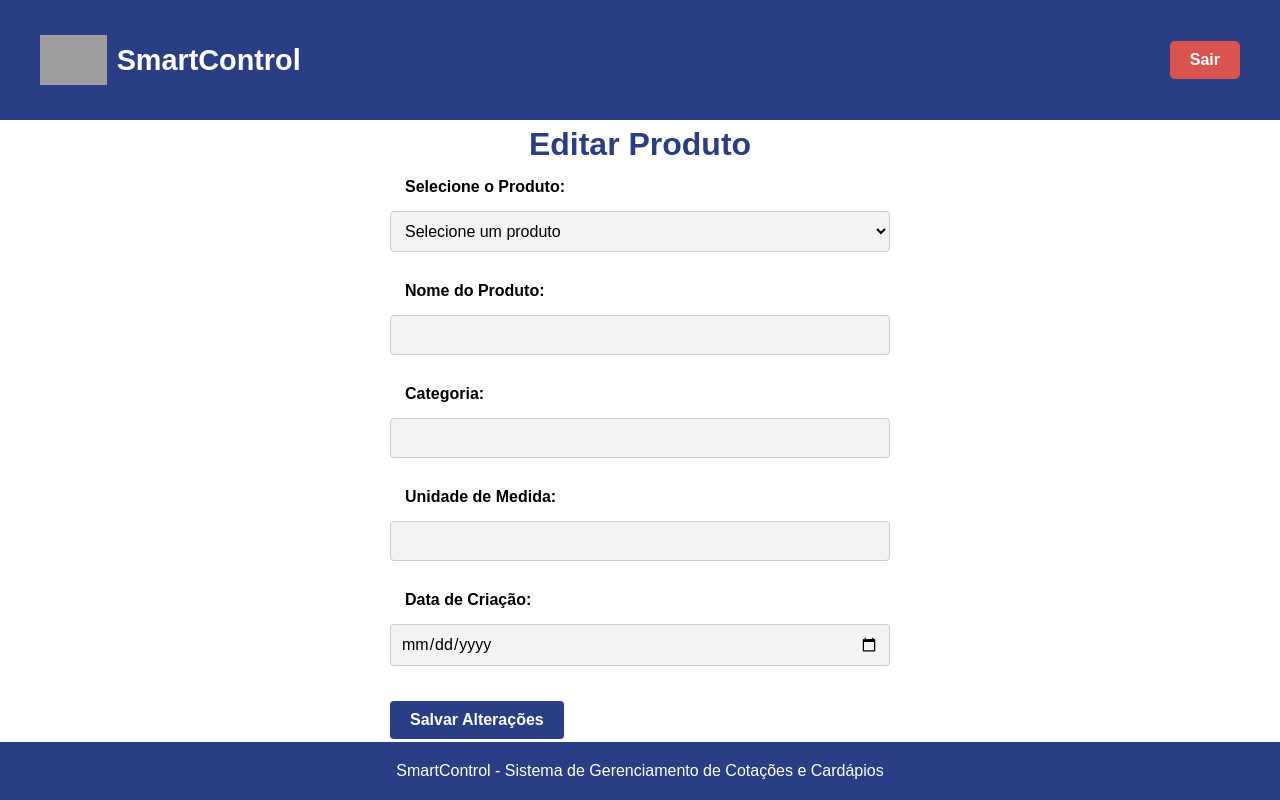
After one commit to Ma2903/APAE, a PHP site: page /produto/editarProduto/editProduto.php in a window 1280 px wide. The commit adds this page. Run offline with PHP 8.4, Linux system fonts and the light colour scheme; the template is opened without the code that fills it, so the values that code supplies are empty; grey boxes are pictures that could not be loaded.

Commit message:
Páginas de produto criadas e index.php criado!

```diff
--- a/assets/view/pages/global.css
+++ b/assets/view/pages/global.css
@@ -10,6 +10,66 @@
 body {
     background-color: #ffffff;
     height: 100vh;
+}
+
+header {
+    background-color: #2a3e85;
+    color: #fff;
+    padding: 10px 20px;
+    height: 15%;
+    width: 100%;
+    align-items: center;
+    display: flex;
+}
+
+.logo-container {
+    display: flex;
+    align-items: center;
+}
+
+.logo {
+    height: 50px;
+    width: auto;
+    margin-right: 10px; /* Espaço entre a logo e o nome do sistema */
+}
+
+.system-name {
+    font-size: 1.8rem;
+    font-weight: bold;
+    color: #ffffff; /* Cor do nome do sistema */
+}
+
+.user-info {
+    display: flex;
+    align-items: center;
+}
+
+.user-info span {
+    margin-right: 15px;
+    font-size: 1.2rem;
+    color: #fff;
+}
+
+.header-container {
+    width: 100%;
+    padding: 10px 20px;
+    display: flex;
+    align-items: center;
+    justify-content: space-between;
+}
+
+.logout-btn {
+    background-color: #d9534f; /* Vermelho */
+    color: white;
+    padding: 10px 20px;
+    text-decoration: none;
+    border-radius: 5px;
+    font-weight: bold;
+    transition: background-color 0.3s ease;
+}
+
+.logout-btn:hover {
+    background-color: #c9302c; /* Vermelho mais escuro */
 }
 
 /* Container principal para ambas as páginas */
@@ -218,3 +278,13 @@ input:focus{
     box-shadow: 0 0 5px rgba(42, 62, 133, 0.5); /* Sombra ao focar */
     outline: none; /* Remove o contorno padrão */
 }
+
+footer {
+    text-align: center;
+    padding: 20px; /* Aumenta a altura do footer */
+    background-color: #2a3e85; /* Cor azul */
+    color: #fff; /* Cor do texto branco para contraste */
+    width: 100%;
+    position: fixed;
+    bottom: 0;
+}
--- /dev/null
+++ b/assets/view/pages/produto/editarProduto/editProduto.php
@@ -0,0 +1,57 @@
+<!DOCTYPE html>
+<html lang="pt-BR">
+<head>
+    <meta charset="UTF-8">
+    <meta name="viewport" content="width=device-width, initial-scale=1.0">
+    <title>Editar Produto</title>
+    <link rel="stylesheet" href="style.css">
+</head>
+<body>
+<header>
+    <div class="header-container">
+        <div class="logo-container">
+            <img src="../../../../../src/logo0.jpg" alt="Logo do SmartControl" class="logo">
+            <h1 class="system-name">SmartControl</h1>
+        </div>
+        <div class="user-info">
+            <!-- <span><?php echo htmlspecialchars($user['nome']); ?></span> -->
+            <a href="logout.php" class="logout-btn">Sair</a>
+        </div>
+    </div>
+</header>
+<main>
+    <h1>Editar Produto</h1>
+    <form action="processaEdicao.php" method="post">
+        <div>
+            <label for="produto_id">Selecione o Produto:</label>
+            <select id="produto_id" name="produto_id" required onchange="fetchProductDetails(this.value)">
+                <option value="">Selecione um produto</option>
+
+            </select>
+        </div>
+        <div>
+            <label for="nome">Nome do Produto:</label>
+            <input type="text" id="nome" name="nome" required>
+        </div>
+        <div>
+            <label for="categoria">Categoria:</label>
+            <input type="text" id="categoria" name="categoria" required>
+        </div>
+        <div>
+            <label for="unidade_medida">Unidade de Medida:</label>
+            <input type="text" id="unidade_medida" name="unidade_medida" required>
+        </div>
+        <div>
+            <label for="data_criacao">Data de Criação:</label>
+            <input type="date" id="data_criacao" name="data_criacao" required>
+        </div>
+        <div>
+            <button type="submit">Salvar Alterações</button>
+        </div>
+    </form>
+</main>
+<footer>
+    <p>SmartControl - Sistema de Gerenciamento de Cotações e Cardápios</p>
+</footer>
+</body>
+</html>
--- /dev/null
+++ b/assets/view/pages/produto/editarProduto/style.css
@@ -0,0 +1,52 @@
+@import url('../../global.css');
+
+h1 {
+    color: #2a3e85;
+    text-align: center;
+}
+
+main {
+    display: flex;
+    justify-content: center;
+    align-items: center;
+    flex-direction: column;
+    height: 80%;
+}
+
+form {
+    margin-bottom: 15px;
+    max-width: 500px; /* Ajuste conforme necessário */
+}
+
+form label {
+    display: block;
+    font-weight: bold;
+    margin: 15px;
+    width: 60%;
+}
+
+form input, form select {
+    width: 100%;
+    padding: 10px;
+    border: 1px solid #ccc;
+    border-radius: 4px;
+}
+
+form select {
+    margin-bottom: 15px;
+}
+
+button {
+    padding: 10px 20px;
+    border: none;
+    border-radius: 4px;
+    background-color: #2a3e85;
+    color: #fff;
+    font-size: 1rem;
+    cursor: pointer;
+    transition: background-color 0.3s ease;
+}
+
+button:hover {
+    background-color: #3e9bd4;
+}
```
Also changed, not shown: assets/view/pages/index.php (added, +55 -0 lines), assets/view/pages/produto/cadastroProduto/cadProduto.php (added, +50 -0 lines), assets/view/pages/produto/cadastroProduto/style.css (added, +33 -0 lines), assets/view/pages/produto/deleteProduto/delProduto.php (added, +39 -0 lines), assets/view/pages/produto/deleteProduto/style.css (added, +65 -0 lines), assets/view/pages/style.css (added, +70 -0 lines), assets/view/pages/cadastroUsuario/register_user.php (renamed from assets/view/pages/cadastro/register_user.php), assets/view/pages/cadastroUsuario/styles.css (renamed from assets/view/pages/cadastro/styles.css).
